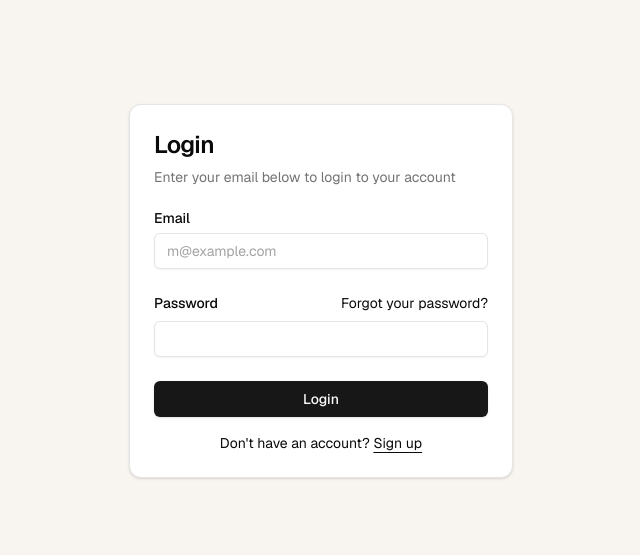
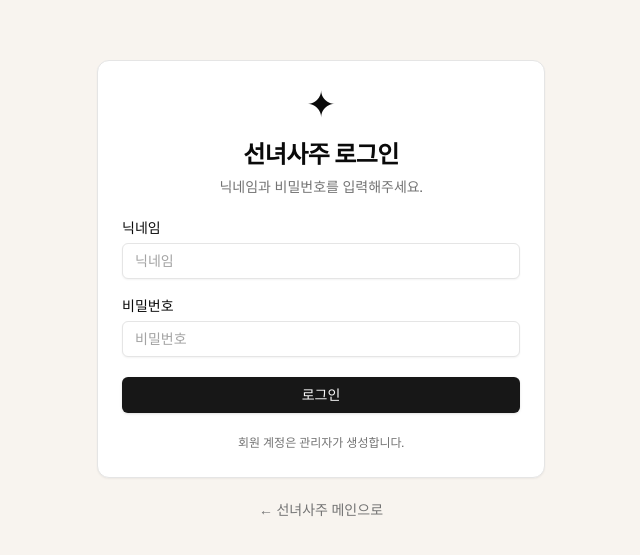
Before and after one commit to freesoo-heets/seonnyeo-saju, a Next.js app: page /auth/login in a window 1280 px wide. Shown: the part 109-664 px from the top of the page, without its empty margins (319-959 px from the left). Built offline with nearby package versions, Linux system fonts and the light colour scheme; no server answers.

Commit message:
Use nickname login for all members

```diff
--- a/app/admin/login/page.tsx
+++ b/app/admin/login/page.tsx
@@ -1,133 +1,5 @@
-"use client";
-
-import { FormEvent, useState } from "react";
-import { useRouter } from "next/navigation";
-import { createClient } from "@/lib/supabase/client";
+import { redirect } from "next/navigation";
 
 export default function AdminLoginPage() {
-  const router = useRouter();
-
-  const [email, setEmail] = useState("");
-  const [password, setPassword] = useState("");
-
-  const [loading, setLoading] = useState(false);
-  const [errorMessage, setErrorMessage] = useState("");
-
-  async function handleSubmit(event: FormEvent<HTMLFormElement>) {
-    event.preventDefault();
-
-    setLoading(true);
-    setErrorMessage("");
-
-    try {
-      const supabase = createClient();
-
-      const { error } = await supabase.auth.signInWithPassword({
-        email,
-        password,
-      });
-
-      if (error) {
-        setErrorMessage("이메일 또는 비밀번호를 확인해주세요.");
-        return;
-      }
-
-      router.push("/admin");
-      router.refresh();
-    } catch {
-      setErrorMessage("로그인 처리 중 오류가 발생했습니다.");
-    } finally {
-      setLoading(false);
-    }
-  }
-
-  return (
-    <main className="flex min-h-screen items-center justify-center bg-[#faf7f2] px-5">
-      <div className="w-full max-w-md">
-
-        <div className="mb-8 text-center">
-
-          <div className="text-5xl">
-
-          </div>
-
-          <h1 className="mt-4 text-3xl font-bold text-neutral-800">
-            선녀사주 관리자
-          </h1>
-
-          <p className="mt-2 text-sm text-neutral-500">
-            관리자 계정으로 로그인해주세요.
-          </p>
-
-        </div>
-
-        <form
-          onSubmit={handleSubmit}
-          className="rounded-3xl bg-white p-6 shadow-sm"
-        >
-
-          <label className="block">
-
-            <span className="text-sm font-medium text-neutral-600">
-              이메일
-            </span>
-
-            <input
-              type="email"
-              value={email}
-              onChange={(e) => setEmail(e.target.value)}
-              placeholder="admin@example.com"
-              autoComplete="email"
-              className="mt-2 w-full rounded-xl border border-neutral-200 px-4 py-3 outline-none focus:border-neutral-600"
-            />
-
-          </label>
-
-          <label className="mt-5 block">
-
-            <span className="text-sm font-medium text-neutral-600">
-              비밀번호
-            </span>
-
-            <input
-              type="password"
-              value={password}
-              onChange={(e) => setPassword(e.target.value)}
-              placeholder="비밀번호"
-              autoComplete="current-password"
-              className="mt-2 w-full rounded-xl border border-neutral-200 px-4 py-3 outline-none focus:border-neutral-600"
-            />
-
-          </label>
-
-          {errorMessage && (
-            <div className="mt-5 rounded-xl bg-red-50 p-4 text-sm text-red-600">
-              {errorMessage}
-            </div>
-          )}
-
-          <button
-            type="submit"
-            disabled={loading}
-            className="mt-6 w-full rounded-2xl bg-neutral-900 py-4 font-bold text-white disabled:opacity-50"
-          >
-            {loading ? "로그인 중..." : "관리자 로그인"}
-          </button>
-
-        </form>
-
-        <div className="mt-5 text-center">
-
-          <a
-            href="/"
-            className="text-sm text-neutral-400 hover:text-neutral-700"
-          >
-             선녀사주 메인으로
-          </a>
-
-        </div>
-
-      </div>
-    </main>
-  );
+  redirect("/auth/login");
 }
--- /dev/null
+++ b/app/api/auth/nickname-login/route.ts
@@ -0,0 +1,136 @@
+import { NextResponse } from "next/server";
+
+import { createClient } from "@/lib/supabase/server";
+import { createAdminClient } from "@/lib/supabase/admin";
+
+export async function POST(request: Request) {
+  try {
+    const body = await request.json();
+
+    const nickname =
+      String(body.nickname ?? "").trim();
+
+    const password =
+      String(body.password ?? "");
+
+    if (!nickname || !password) {
+      return NextResponse.json(
+        {
+          error:
+            "닉네임과 비밀번호를 입력해주세요.",
+        },
+        {
+          status: 400,
+        }
+      );
+    }
+
+    const admin =
+      createAdminClient();
+
+    const {
+      data: profile,
+      error: profileError,
+    } =
+      await admin
+        .from("profiles")
+        .select("id, nickname, role")
+        .ilike("nickname", nickname)
+        .maybeSingle();
+
+    if (
+      profileError ||
+      !profile
+    ) {
+      return NextResponse.json(
+        {
+          error:
+            "닉네임 또는 비밀번호가 올바르지 않습니다.",
+        },
+        {
+          status: 401,
+        }
+      );
+    }
+
+    const {
+      data: userData,
+      error: userError,
+    } =
+      await admin.auth.admin.getUserById(
+        profile.id
+      );
+
+    const email =
+      userData?.user?.email;
+
+    if (
+      userError ||
+      !email
+    ) {
+      console.error(
+        "Auth user lookup failed:",
+        userError
+      );
+
+      return NextResponse.json(
+        {
+          error:
+            "로그인 계정 정보를 확인할 수 없습니다.",
+        },
+        {
+          status: 500,
+        }
+      );
+    }
+
+    const supabase =
+      await createClient();
+
+    const {
+      error: loginError,
+    } =
+      await supabase.auth.signInWithPassword({
+        email,
+        password,
+      });
+
+    if (loginError) {
+      return NextResponse.json(
+        {
+          error:
+            "닉네임 또는 비밀번호가 올바르지 않습니다.",
+        },
+        {
+          status: 401,
+        }
+      );
+    }
+
+    return NextResponse.json({
+      success: true,
+      role: profile.role,
+      nickname: profile.nickname,
+      redirectTo:
+        profile.role === "admin"
+          ? "/admin"
+          : "/protected",
+    });
+
+  } catch (error) {
+    console.error(
+      "Nickname login error:",
+      error
+    );
+
+    return NextResponse.json(
+      {
+        error:
+          "로그인 처리 중 오류가 발생했습니다.",
+      },
+      {
+        status: 500,
+      }
+    );
+  }
+}
--- a/app/auth/login/page.tsx
+++ b/app/auth/login/page.tsx
@@ -1,11 +1,26 @@
 import { LoginForm } from "@/components/login-form";
 
-export default function Page() {
+export default function LoginPage() {
   return (
-    <div className="flex min-h-svh w-full items-center justify-center p-6 md:p-10">
-      <div className="w-full max-w-sm">
+    <main className="flex min-h-screen items-center justify-center bg-[#f8f4ef] px-5 py-10">
+
+      <div className="w-full max-w-md">
+
         <LoginForm />
+
+        <div className="mt-5 text-center">
+
+          <a
+            href="/"
+            className="text-sm text-neutral-500 hover:text-neutral-900"
+          >
+            ← 선녀사주 메인으로
+          </a>
+
+        </div>
+
       </div>
-    </div>
+
+    </main>
   );
 }
--- a/components/login-form.tsx
+++ b/components/login-form.tsx
@@ -1,8 +1,21 @@
 "use client";
 
-import { cn } from "@/lib/utils";
-import { createClient } from "@/lib/supabase/client";
-import { Button } from "@/components/ui/button";
+import {
+  useState,
+} from "react";
+
+import {
+  useRouter,
+} from "next/navigation";
+
+import {
+  cn,
+} from "@/lib/utils";
+
+import {
+  Button,
+} from "@/components/ui/button";
+
 import {
   Card,
   CardContent,
@@ -10,100 +23,196 @@ import {
   CardHeader,
   CardTitle,
 } from "@/components/ui/card";
-import { Input } from "@/components/ui/input";
-import { Label } from "@/components/ui/label";
-import Link from "next/link";
-import { useRouter } from "next/navigation";
-import { useState } from "react";
+
+import {
+  Input,
+} from "@/components/ui/input";
+
+import {
+  Label,
+} from "@/components/ui/label";
 
 export function LoginForm({
   className,
   ...props
 }: React.ComponentPropsWithoutRef<"div">) {
-  const [email, setEmail] = useState("");
-  const [password, setPassword] = useState("");
-  const [error, setError] = useState<string | null>(null);
-  const [isLoading, setIsLoading] = useState(false);
-  const router = useRouter();
+  const [nickname, setNickname] =
+    useState("");
 
-  const handleLogin = async (e: React.FormEvent) => {
-    e.preventDefault();
-    const supabase = createClient();
+  const [password, setPassword] =
+    useState("");
+
+  const [error, setError] =
+    useState<string | null>(null);
+
+  const [isLoading, setIsLoading] =
+    useState(false);
+
+  const router =
+    useRouter();
+
+  async function handleLogin(
+    event: React.FormEvent
+  ) {
+    event.preventDefault();
+
     setIsLoading(true);
     setError(null);
 
     try {
-      const { error } = await supabase.auth.signInWithPassword({
-        email,
-        password,
-      });
-      if (error) throw error;
-      // Update this route to redirect to an authenticated route. The user already has an active session.
-      router.push("/protected");
+      const response =
+        await fetch(
+          "/api/auth/nickname-login",
+          {
+            method: "POST",
+
+            headers: {
+              "Content-Type":
+                "application/json",
+            },
+
+            body:
+              JSON.stringify({
+                nickname,
+                password,
+              }),
+          }
+        );
+
+      const result =
+        await response.json();
+
+      if (!response.ok) {
+        throw new Error(
+          result.error ??
+            "로그인에 실패했습니다."
+        );
+      }
+
+      router.push(
+        result.redirectTo ??
+          "/protected"
+      );
+
+      router.refresh();
+
     } catch (error: unknown) {
-      setError(error instanceof Error ? error.message : "An error occurred");
+      setError(
+        error instanceof Error
+          ? error.message
+          : "로그인에 실패했습니다."
+      );
+
     } finally {
       setIsLoading(false);
     }
-  };
+  }
 
   return (
-    <div className={cn("flex flex-col gap-6", className)} {...props}>
-      <Card>
-        <CardHeader>
-          <CardTitle className="text-2xl">Login</CardTitle>
+    <div
+      className={cn(
+        "flex flex-col gap-6",
+        className
+      )}
+      {...props}
+    >
+      <Card className="border-neutral-200 shadow-sm">
+
+        <CardHeader className="text-center">
+
+          <div className="mb-2 text-4xl">
+            ✦
+          </div>
+
+          <CardTitle className="text-2xl">
+            선녀사주 로그인
+          </CardTitle>
+
           <CardDescription>
-            Enter your email below to login to your account
+            닉네임과 비밀번호를 입력해주세요.
           </CardDescription>
+
         </CardHeader>
+
         <CardContent>
-          <form onSubmit={handleLogin}>
-            <div className="flex flex-col gap-6">
+
+          <form
+            onSubmit={handleLogin}
+          >
+            <div className="flex flex-col gap-5">
+
               <div className="grid gap-2">
-                <Label htmlFor="email">Email</Label>
+
+                <Label htmlFor="nickname">
+                  닉네임
+                </Label>
+
                 <Input
-                  id="email"
-                  type="email"
-                  placeholder="m@example.com"
+                  id="nickname"
+                  type="text"
+                  placeholder="닉네임"
+                  autoComplete="username"
                   required
-                  value={email}
-                  onChange={(e) => setEmail(e.target.value)}
+                  value={nickname}
+                  onChange={(event) =>
+                    setNickname(
+                      event.target.value
+                    )
+                  }
                 />
+
               </div>
+
+
               <div className="grid gap-2">
-                <div className="flex items-center">
-                  <Label htmlFor="password">Password</Label>
-                  <Link
-                    href="/auth/forgot-password"
-                    className="ml-auto inline-block text-sm underline-offset-4 hover:underline"
-                  >
-                    Forgot your password?
-                  </Link>
-                </div>
+
+                <Label htmlFor="password">
+                  비밀번호
+                </Label>
+
                 <Input
                   id="password"
                   type="password"
+                  placeholder="비밀번호"
+                  autoComplete="current-password"
                   required
                   value={password}
-                  onChange={(e) => setPassword(e.target.value)}
+                  onChange={(event) =>
+                    setPassword(
+                      event.target.value
+                    )
+                  }
                 />
+
               </div>
-              {error && <p className="text-sm text-red-500">{error}</p>}
-              <Button type="submit" className="w-full" disabled={isLoading}>
-                {isLoading ? "Logging in..." : "Login"}
+
+
+              {error && (
+                <div className="rounded-xl bg-red-50 px-4 py-3 text-sm text-red-600">
+                  {error}
+                </div>
+              )}
+
+
+              <Button
+                type="submit"
+                className="w-full"
+                disabled={isLoading}
+              >
+                {isLoading
+                  ? "로그인 중..."
+                  : "로그인"}
               </Button>
-            </div>
-            <div className="mt-4 text-center text-sm">
-              Don&apos;t have an account?{" "}
-              <Link
-                href="/auth/sign-up"
-                className="underline underline-offset-4"
-              >
-                Sign up
-              </Link>
+
             </div>
           </form>
+
+          <p className="mt-5 text-center text-xs leading-5 text-neutral-500">
+            회원 계정은 관리자가 생성합니다.
+          </p>
+
         </CardContent>
+
       </Card>
     </div>
   );
```
Also changed, not shown: app/auth/sign-up/page.tsx (+28 -6 lines).
